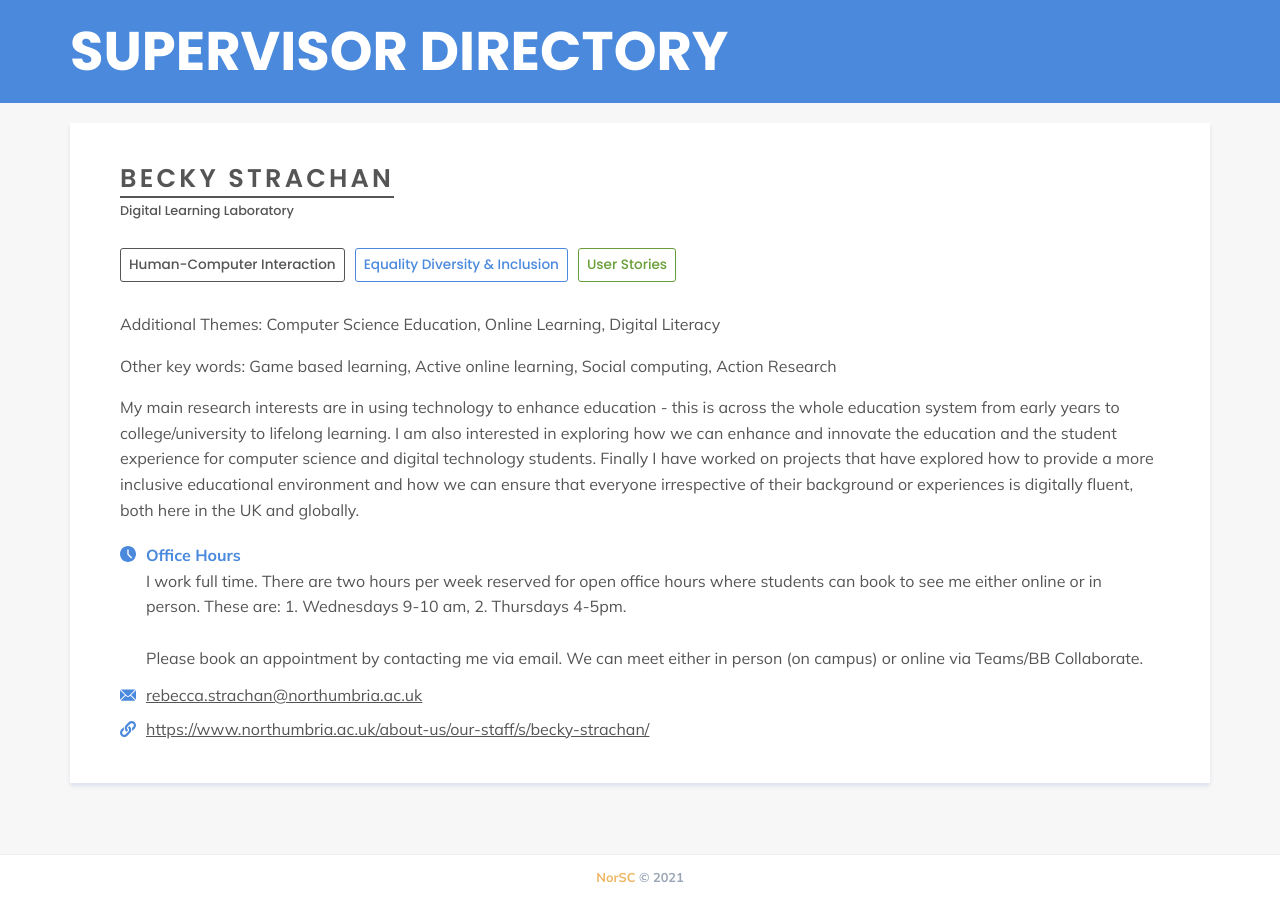
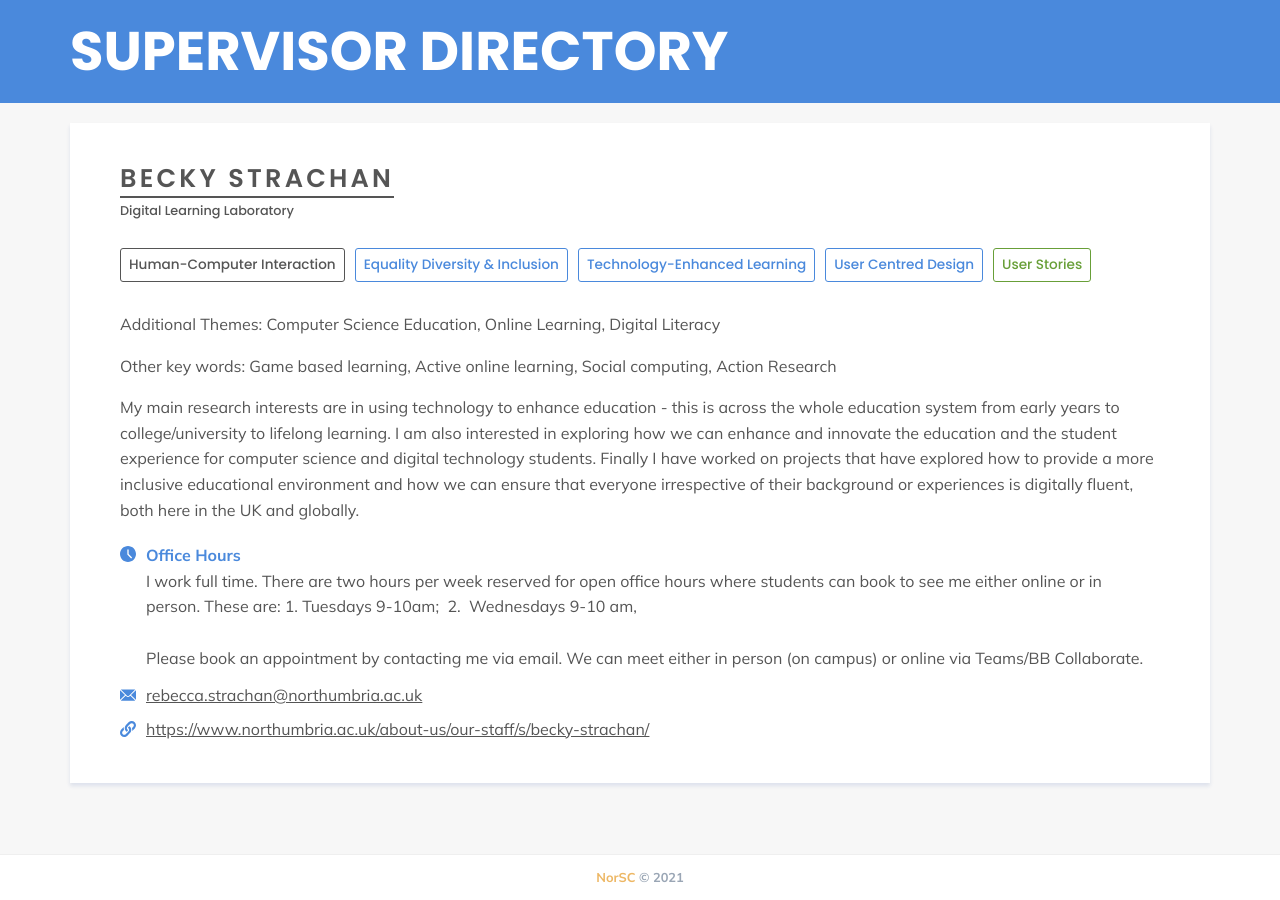
Before and after one commit to NorSC/supervisor-search, a Jekyll site: the page built from _supervisors/becky-strachan.md, in a window 1280 px wide. Built offline with Jekyll 4.4.1, drawn with Linux system fonts in a browser that asks for light colours; a script that is not in the unit is left out.

Commit message:
Update Supervisors “becky-strachan”

```diff
--- a/_supervisors/becky-strachan.md
+++ b/_supervisors/becky-strachan.md
@@ -9,7 +9,7 @@ website: https://www.northumbria.ac.uk/about-us/our-staff/s/becky-strachan/
 office_hours: >-
   I work full time. There are two hours per week reserved for open office hours
   where students can book to see me either online or in person. These are: 1.
-  Wednesdays 9-10 am, 2. Thursdays 4-5pm.
+  Tuesdays 9-10am;  2.  Wednesdays 9-10 am,
 
 
   Please book an appointment by contacting me via email. We can meet either in person (on campus) or online via Teams/BB Collaborate.
@@ -18,6 +18,8 @@ research_themes:
   - Human-Computer Interaction
 additional_keywords:
   - Equality Diversity & Inclusion
+  - Technology-Enhanced Learning
+  - User Centred Design
 technologies_languages:
   - User Stories
 additional_details: >-
```
